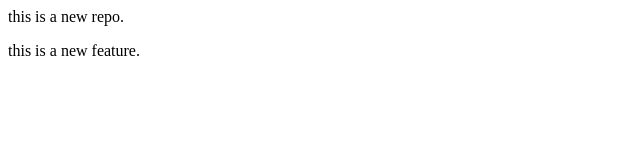
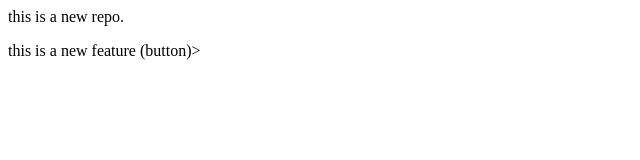
Before and after one commit to sohravchaudhary/LocalRepo, a plain HTML site: page index.html in a window 1280 px wide. Shown: the full height of the page, 0-640 px from the left. Drawn offline with Linux system fonts and the light colour scheme.

```diff
--- a/index.html
+++ b/index.html
@@ -1,2 +1,2 @@
 <p>this is a new repo.</p>
-<p>this is a new feature.</p>
+<p>this is a new feature (button)></p>
```
